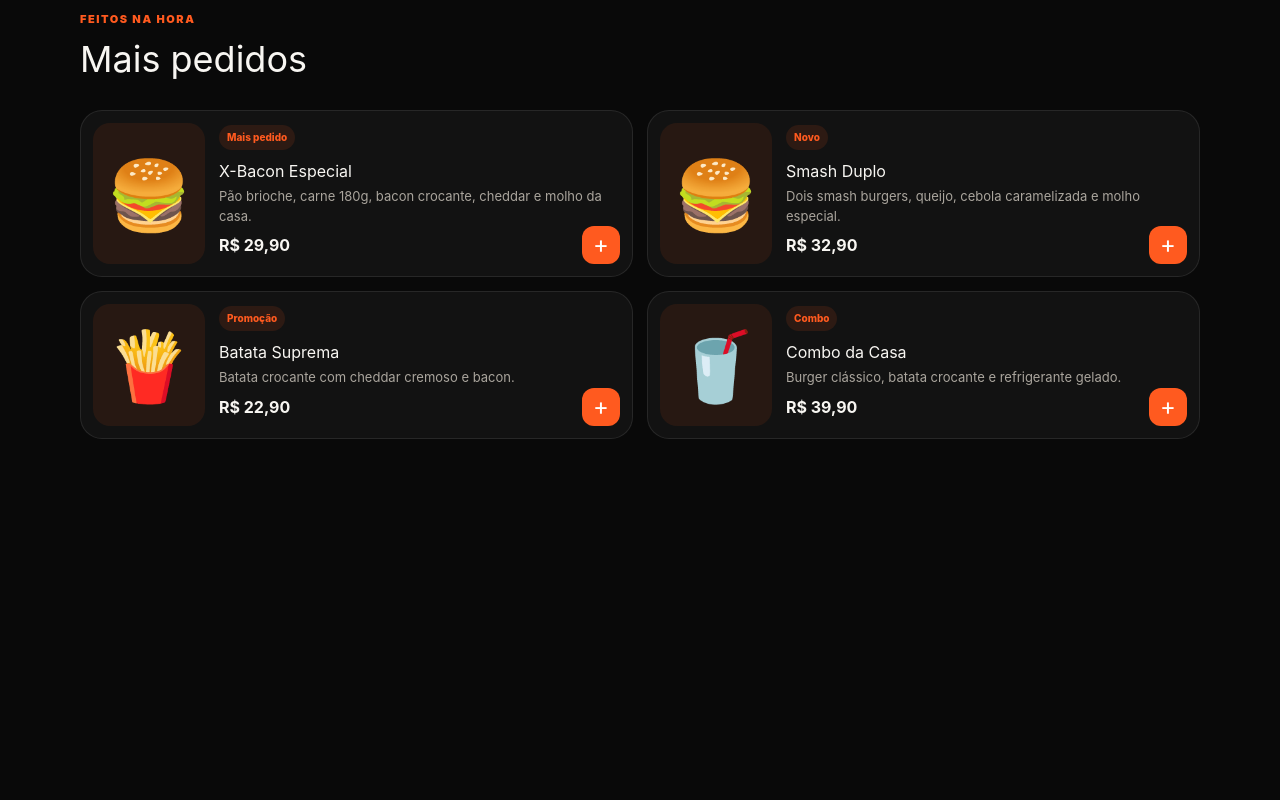
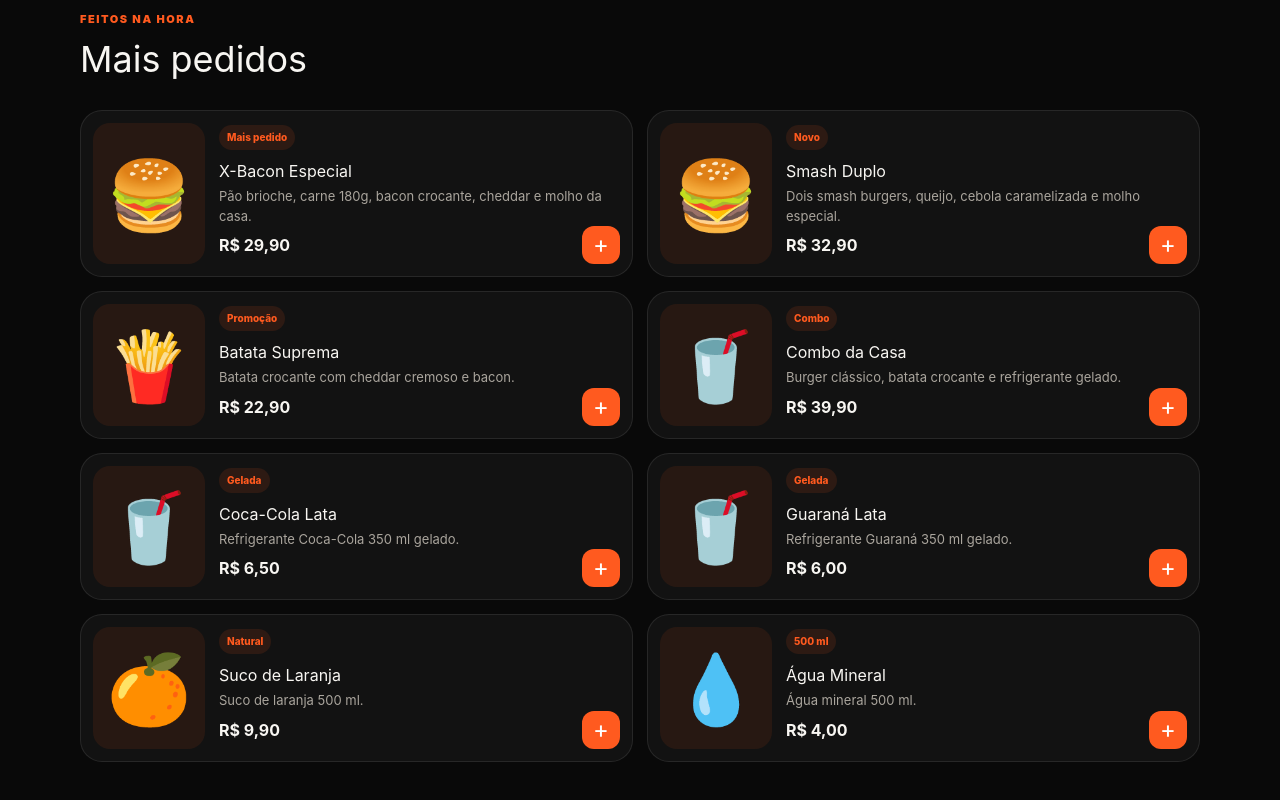
Before and after one commit to LEBEATO/cardapio-digital, a React (Vite) app: page / in a window 1280 px wide. Shown: the part 708-1508 px from the top of the page. Before the commit the page ends 1257 px from the top, so only its background shows below. Built offline with nearby package versions, Linux system fonts and the light colour scheme.

Commit message:
feat: add beverages to digital menu

```diff
--- a/src/data/products.ts
+++ b/src/data/products.ts
@@ -1,3 +1,12 @@
 import type { Product } from "../types/menu";
 const extras=[{id:"bacon",name:"Bacon extra",price:4},{id:"cheddar",name:"Cheddar extra",price:3.5},{id:"meat",name:"Carne 180g extra",price:9},{id:"sauce",name:"Molho da casa",price:2}];
-export const products:Product[]=[{id:1,name:"X-Bacon Especial",description:"Pão brioche, carne 180g, bacon crocante, cheddar e molho da casa.",price:29.9,emoji:"🍔",tag:"Mais pedido",category:"Lanches",addOns:extras},{id:2,name:"Smash Duplo",description:"Dois smash burgers, queijo, cebola caramelizada e molho especial.",price:32.9,emoji:"🍔",tag:"Novo",category:"Lanches",addOns:extras},{id:3,name:"Batata Suprema",description:"Batata crocante com cheddar cremoso e bacon.",price:22.9,emoji:"🍟",tag:"Promoção",category:"Porções",addOns:[extras[0],extras[1]]},{id:4,name:"Combo da Casa",description:"Burger clássico, batata crocante e refrigerante gelado.",price:39.9,emoji:"🥤",tag:"Combo",category:"Combos",addOns:extras}];
+export const products:Product[]=[
+{id:1,name:"X-Bacon Especial",description:"Pão brioche, carne 180g, bacon crocante, cheddar e molho da casa.",price:29.9,emoji:"🍔",tag:"Mais pedido",category:"Lanches",addOns:extras},
+{id:2,name:"Smash Duplo",description:"Dois smash burgers, queijo, cebola caramelizada e molho especial.",price:32.9,emoji:"🍔",tag:"Novo",category:"Lanches",addOns:extras},
+{id:3,name:"Batata Suprema",description:"Batata crocante com cheddar cremoso e bacon.",price:22.9,emoji:"🍟",tag:"Promoção",category:"Porções",addOns:[extras[0],extras[1]]},
+{id:4,name:"Combo da Casa",description:"Burger clássico, batata crocante e refrigerante gelado.",price:39.9,emoji:"🥤",tag:"Combo",category:"Combos",addOns:extras},
+{id:5,name:"Coca-Cola Lata",description:"Refrigerante Coca-Cola 350 ml gelado.",price:6.5,emoji:"🥤",tag:"Gelada",category:"Bebidas"},
+{id:6,name:"Guaraná Lata",description:"Refrigerante Guaraná 350 ml gelado.",price:6,emoji:"🥤",tag:"Gelada",category:"Bebidas"},
+{id:7,name:"Suco de Laranja",description:"Suco de laranja 500 ml.",price:9.9,emoji:"🍊",tag:"Natural",category:"Bebidas"},
+{id:8,name:"Água Mineral",description:"Água mineral 500 ml.",price:4,emoji:"💧",tag:"500 ml",category:"Bebidas"}
+];
```
